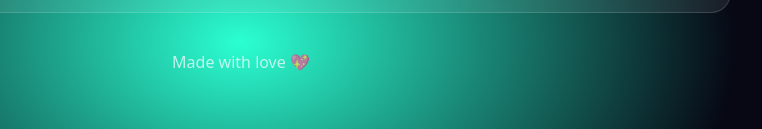
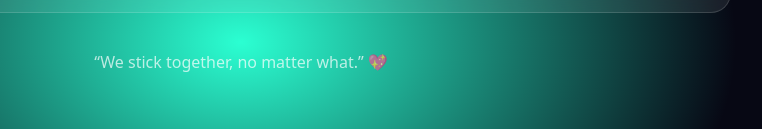
Before and after one commit to dinaghadeer/Verena, a plain HTML site: page index.html in a window 1280 px wide. Shown: the part 1608-1737 px from the top of the page, 399-1161 px from the left. Drawn offline with Linux system fonts and the light colour scheme.

Commit message:
Update index.html

```diff
--- a/index.html
+++ b/index.html
@@ -58,7 +58,7 @@
     </section>
 
     <footer class="footer">
-      <p>Made with love 💖</p>
+      <p>“We stick together, no matter what.” 💖</p>
     </footer>
   </main>
 
```
